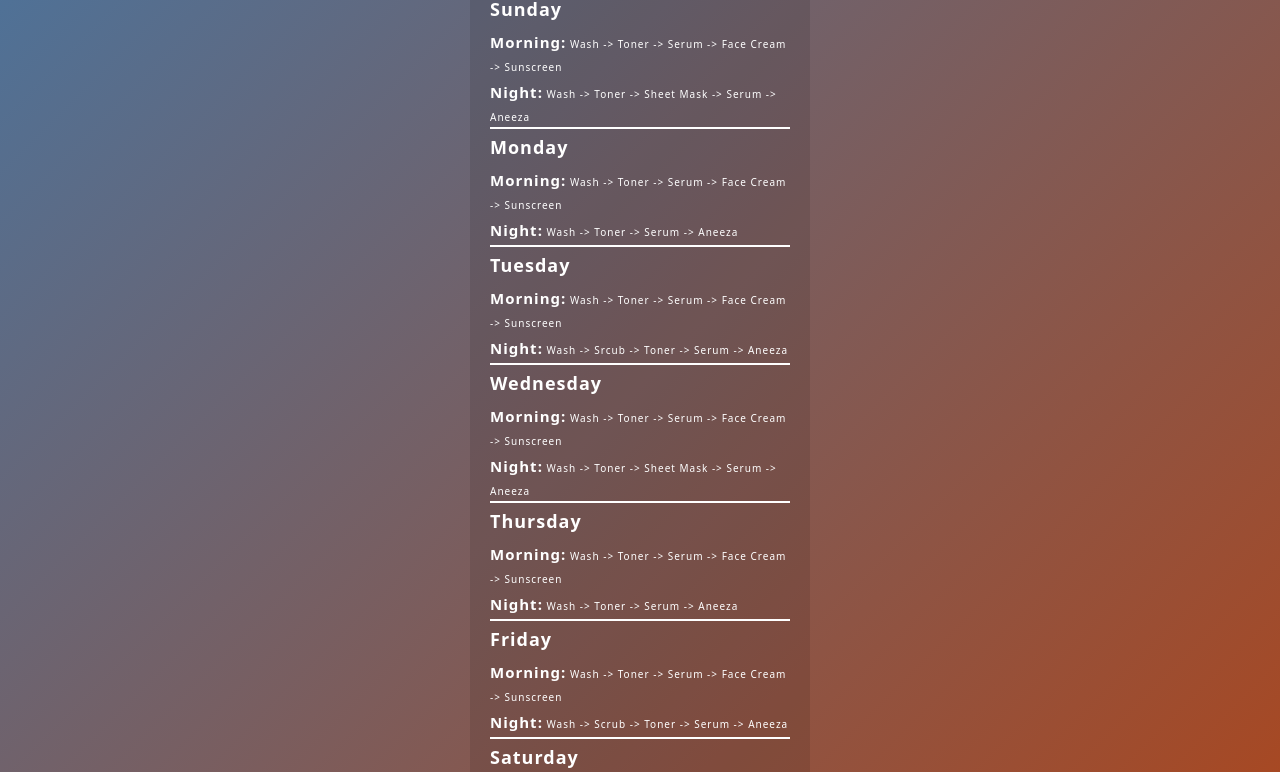
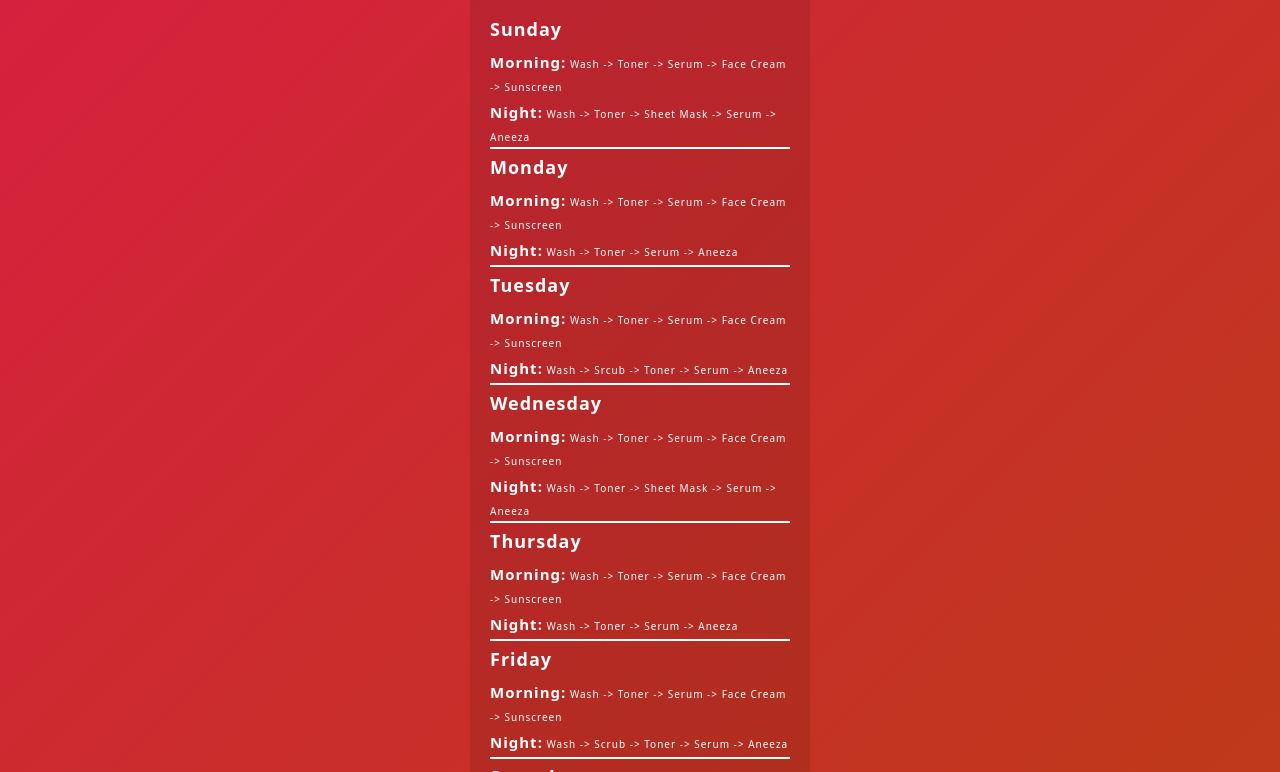
Before and after one commit to eolusoga-804/Alexa-s-Skincare-Calendar, a website built with Parcel: page index.html in a window 1280 px wide. Shown: the part 420-1192 px from the top of the page. Built offline with nearby package versions, Linux system fonts and the light colour scheme.

Commit message:
Added parcel for build

```diff
--- a/css/styles.css
+++ b/css/styles.css
@@ -18,13 +18,14 @@ html {
 
 body {
   animation: gradientBG 8s ease infinite;
-  background: linear-gradient(135deg, #ff1493, #0096ff, #b7410e, #6ede8a);
-  background-size: 600% 400%;
+  background: linear-gradient(135deg, #efe6eb, #f3046b, #b7410e, #04457a);
+  background-size: 800% 400%;
   color: #fff;
   font-family: system-ui, -apple-system, BlinkMacSystemFont, "Segoe UI", Roboto,
     Oxygen, Ubuntu, Cantarell, "Open Sans", "Helvetica Neue", sans-serif;
   height: 100%;
   letter-spacing: 1px;
+  padding: 2rem 0 6rem;
 }
 
 /* Typograpghy */
```
Also changed, not shown: package.json (added, +15 -0 lines), 2 other files.
